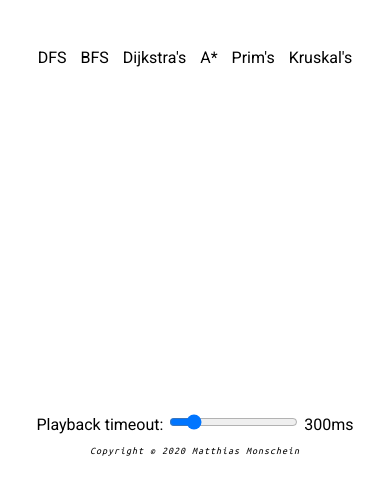
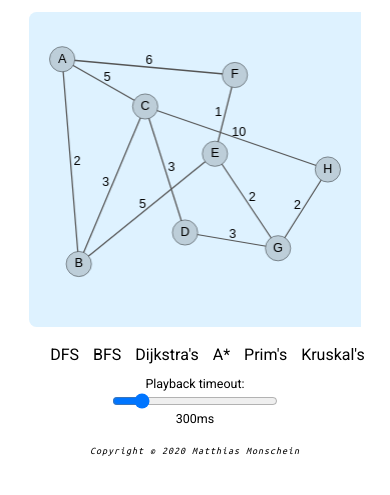
Before and after one commit to MattMoony/pretty-graph-algorithms, a website built with webpack: page index.html in a window 390 px wide. Shown: the part 213-708 px from the top of the page. Built offline with nearby package versions, Linux system fonts and the light colour scheme; a web font is replaced by a local one.

Commit message:
recompiled

```diff
--- a/style/index.css
+++ b/style/index.css
@@ -10,6 +10,7 @@ html, body {
   flex-direction: column;
   align-items: center;
   justify-content: center;
+  font-family: "Roboto", sans-serif;
 }
 html h1, body h1 {
   text-align: center;
@@ -20,46 +21,65 @@ html h1, body h1 {
 }
 html > div, body > div {
   display: flex;
+  flex-direction: column;
   justify-content: stretch;
   align-items: stretch;
   width: 60%;
   height: 50%;
 }
-html > div canvas, body > div canvas {
+html > div > div:first-child, body > div > div:first-child {
+  flex-grow: 1;
+  display: flex;
+  justify-content: stretch;
+  align-items: stretch;
+}
+html > div > div:first-child canvas, body > div > div:first-child canvas {
   flex-grow: 1;
   background-color: #DEF2FF;
   border-radius: 7.5px 0 0 7.5px;
 }
-html > div > div, body > div > div {
+html > div > div:first-child > div, body > div > div:first-child > div {
   min-width: 6%;
   margin-left: 12.5px;
   font-family: "Roboto", sans-serif;
   overflow-y: auto;
 }
-html > div > div div.side-alg, body > div > div div.side-alg {
+html > div > div:first-child > div div.side-alg, body > div > div:first-child > div div.side-alg {
   padding: 5px;
   transition: 0.05s ease;
 }
-html > div > div div.side-alg.selected, body > div > div div.side-alg.selected {
+html > div > div:first-child > div div.side-alg.selected, body > div > div:first-child > div div.side-alg.selected {
   background-color: #e2e2e2;
 }
-html > div > div:not(.disabled) div.side-alg:hover, body > div > div:not(.disabled) div.side-alg:hover {
+html > div > div:first-child > div:not(.disabled) div.side-alg:hover, body > div > div:first-child > div:not(.disabled) div.side-alg:hover {
   cursor: pointer;
 }
-html > div > div:not(.disabled) div.side-alg:not(.selected):hover, body > div > div:not(.disabled) div.side-alg:not(.selected):hover {
+html > div > div:first-child > div:not(.disabled) div.side-alg:not(.selected):hover, body > div > div:first-child > div:not(.disabled) div.side-alg:not(.selected):hover {
   background-color: #f2f2f2;
 }
-html > div > div.disabled, body > div > div.disabled {
+html > div > div:first-child > div.disabled, body > div > div:first-child > div.disabled {
   opacity: 0.5;
 }
-html > div > div::-webkit-scrollbar, body > div > div::-webkit-scrollbar {
+html > div > div:first-child > div::-webkit-scrollbar, body > div > div:first-child > div::-webkit-scrollbar {
   width: 4px;
 }
-html > div > div::-webkit-scrollbar-track, body > div > div::-webkit-scrollbar-track {
+html > div > div:first-child > div::-webkit-scrollbar-track, body > div > div:first-child > div::-webkit-scrollbar-track {
   background-color: rgba(255, 255, 255, 0.2);
 }
-html > div > div::-webkit-scrollbar-thumb, body > div > div::-webkit-scrollbar-thumb {
+html > div > div:first-child > div::-webkit-scrollbar-thumb, body > div > div:first-child > div::-webkit-scrollbar-thumb {
   background-color: #f2f2f2;
+}
+html > div > div:last-child, body > div > div:last-child {
+  display: flex;
+  justify-content: center;
+  align-items: center;
+  padding: 7.5px 0;
+}
+html > div > div:last-child label, body > div > div:last-child label {
+  font-size: 12.5px;
+}
+html > div > div:last-child input[type=range], body > div > div:last-child input[type=range] {
+  width: 50%;
 }
 html footer, body footer {
   padding: 12.5px;
@@ -77,17 +97,19 @@ html footer, body footer {
 @media only screen and (max-width: 800px) {
   html > div, body > div {
     width: 85% !important;
+  }
+  html > div > div, body > div > div {
     flex-direction: column;
     justify-content: space-between;
     align-items: stretch;
   }
-  html > div > div, body > div > div {
+  html > div > div > div, body > div > div > div {
     min-width: 100% !important;
     margin-left: 0;
     margin-top: 12.5px;
     text-align: center;
   }
-  html > div > div div.side-alg, body > div > div div.side-alg {
+  html > div > div > div div.side-alg, body > div > div > div div.side-alg {
     display: inline-block;
   }
 }
```
Also changed, not shown: dist/bundle.js.
